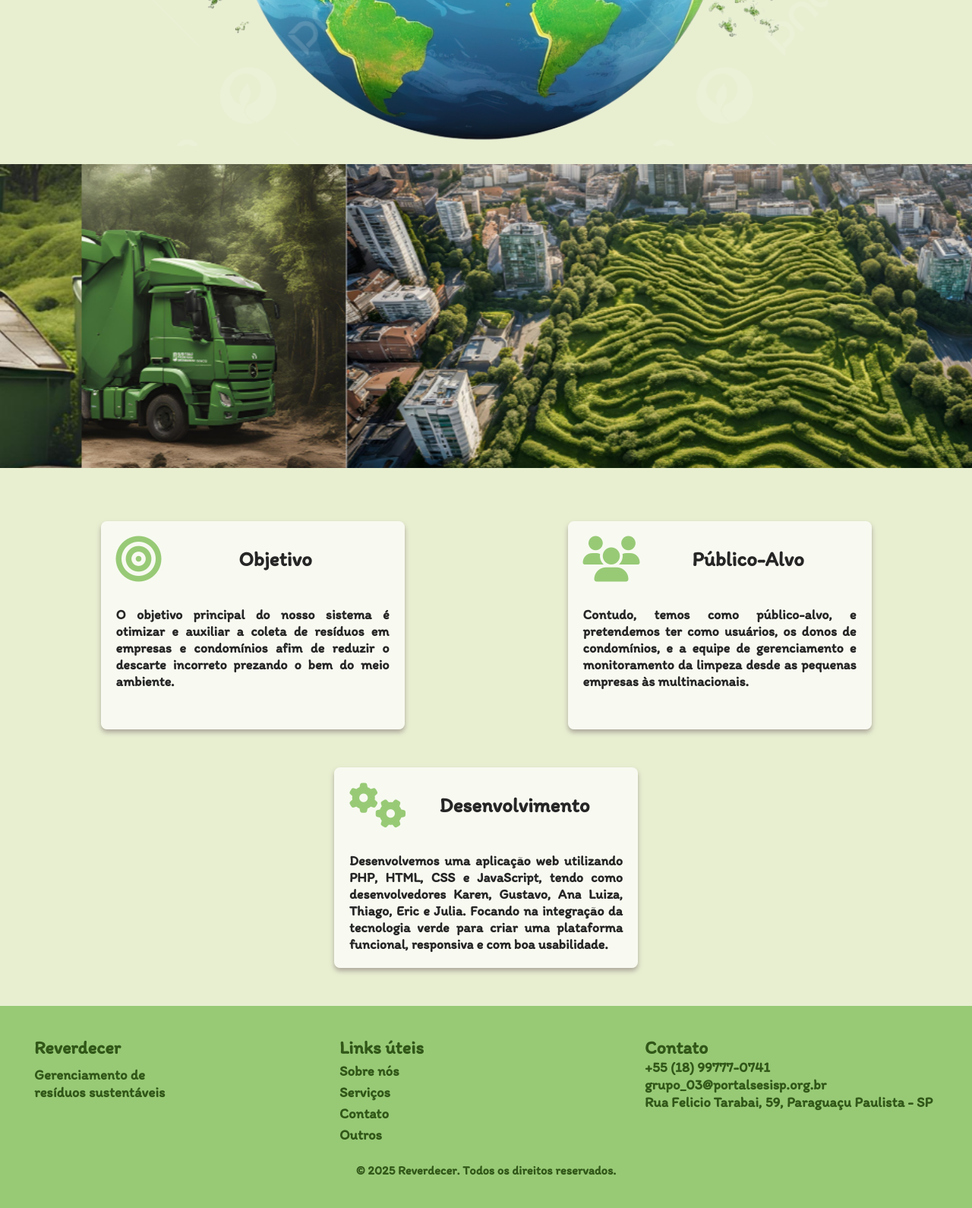
After one commit to T1NT4/Grupo3Projeto2025, a PHP site: page / in a window 1280 px wide. The commit adds this page. Shown: the part 1080-2670 px from the top of the page at 76% size. Run offline with PHP 8.4, Linux system fonts and the light colour scheme; some libraries are stand-ins or nearby versions.

Commit message:
coloquei a ladning lage e updeitei a licensa para trer o copytight de todo mujndo

```diff
--- a/estilo.css
+++ b/estilo.css
@@ -1,6 +1,6 @@
 @import url('https://fonts.googleapis.com/css2?family=Itim&display=swap');
 
-
+/* GLOBAL */
 * {
     padding: 0;
     margin: 0;
@@ -21,7 +21,7 @@ body {
     background-color: var(--cor-secundaria);
     font-family: "Itim";
 }
-
+/* HEADER */
 .logo {
     width: 280px;
     display: flex;
@@ -37,6 +37,7 @@ body {
     width: 100%;
   }
 nav {
+    width: 100% !important;
     padding: 20px;
     display: flex;
     align-items: center;
@@ -72,7 +73,7 @@ nav ul li:hover a{
     display: none;
 }
 
-
+/* PAGINA DE LOGIN */
 .btn-login {
     display: flex;
     width: 20%;
@@ -194,6 +195,7 @@ main {
     display: flex;
 }
 
+/*REGISTRAR RESIDUO PAGINA */
 
 .form{
     display: flex;
@@ -280,8 +282,229 @@ button{
 }
 
 
+/* LANDING PAGE */
+
+h1 {
+    margin-top: 80px;
+    font-size: 50px;
+    font-weight: bold;
+    margin-bottom: 15px;
+    color: var(--cor-terciaria);
+  }
 
 
+  .btn-saiba-mais {
+    background-color: transparent;
+    padding: 12px 25px;
+    font-size: 18px;
+    border: 2px solid var(--cor-terciaria);
+    color: var(--cor-terciaria);
+    border-radius: 15px;
+    text-decoration: none;
+    text-transform: uppercase;
+    transition: all 0.3s ease-in-out;
+    width: fit-content;
+}
+
+  .btn-saiba-mais:hover {
+    background-color: color-mix(in srgb, var(--cor-primaria) 80%, transparent 20%);
+    transform: scale(1.02);
+    box-shadow: 0 4px 10px rgba(0, 0, 0, 0.2);
+  }
+
+  .img img {
+    width: 100%;
+    max-width: 1600px;
+    height: auto;
+  }
+  .planeta-gigante{
+    width: 900px;
+    max-width: 90%;
+    margin: 0 auto;
+  }
+
+  .content{
+    width: 100%;
+    padding:0 10px;
+    max-width: 700px;
+    margin:0 auto;
+    text-align: center;
+    align-items: center;
+    gap:.5rem;
+    display: flex;
+    flex-direction: column;
+  }
+  .carrossel {
+    margin:20px 0;
+    width: 100%;
+    overflow: hidden;
+  }
+
+  .slides {
+    display: flex;
+    animation: mover 12s infinite;
+  }
+
+  .slide {
+    min-width: 100%;
+    aspect-ratio: 2/1;
+    max-height: 400px;
+    display: flex;
+    align-items: center;
+    justify-content: center;
+    overflow: hidden;
+  }
+
+  .slide img {
+    min-width: 100%;
+    height: 100%;
+    object-fit: cover;
+  }
+
+  @keyframes mover {
+    0% {
+        transform: translateX(0);
+    }
+    33.33% {
+        transform: translateX(-100%);
+    }
+    66.66% {
+        transform: translateX(-200%);
+    }
+    100% {
+        transform: translateX(0);
+    }
+  }
+
+  .secao {
+    display: flex;
+    justify-content: space-around;
+    gap: 50px;
+    padding: 50px;
+    flex-wrap: wrap;
+  }
+
+  .topico h2{
+    text-align: center;
+  }
+
+  .topico {
+    font-size: large;
+    text-align: justify;
+    width: 400px;
+    background-color: #ffffffb4;
+    border-radius: 8px;
+    box-shadow: 0 4px 6px rgba(131, 117, 117, 0.582);
+    padding: 20px;
+    gap: 2rem;
+    display: flex;
+    flex-direction: column;
+  }
+  .icon-container{
+    display: flex;
+    align-items: center;
+    justify-content: center;
+  }
+  .icon-container h2{
+    width: 100%;
+  }
+  .icone i{
+    color: var(--cor-primaria);
+    font-size: 60px;
+  }
+  .footer {
+    width: 100%;
+    background-color: var(--cor-primaria);
+    padding: 40px 20px;
+ }
+ .footer *{
+    color: color-mix(in srgb, var(--cor-terciaria) 60%, black 40%);
+ }
+  .footer-container {
+    display: flex;
+    justify-content: space-between;
+    width: 100%;
+    max-width: 1200px;
+    margin: 0 auto;
+    padding:0 5px;
+    flex-wrap: wrap;
+    gap: 1rem;
+  }
+
+  .footer-logo {
+    flex: 1;
+    text-align: left;
+  }
+
+  .footer-logo h2 {
+    font-size: 24px;
+  }
+
+  .footer-logo p {
+    font-size: 14px;
+    margin-top: 10px;
+  }
+
+  .footer-links {
+    flex: 1;
+  }
+
+  .footer-links h4 {
+    font-size: 18px;
+    margin-bottom: 10px;
+  }
+
+  .footer-links ul {
+    list-style: none;
+  }
+
+  .footer-links ul li {
+    margin: 5px 0;
+  }
+
+  .footer-links ul li a {
+    text-decoration: none;
+    transition: color 0.3s ease;
+  }
+
+  .footer-links ul li a:hover {
+    color: color-mix(in srgb, var(--cor-terciaria) 30%, black 70%);
+    text-decoration: underline;
+  }
+
+  .footer-contato {
+    flex: 1;
+  }
+
+  .footer-contato h4 {
+    font-size: 18px;
+    margin-bottom: 10px;
+  }
+
+  .footer-contato p {
+    color: #535353;
+    font-size: 14px;
+    margin-bottom: 5px;
+  }
+
+  .footer-bottom {
+    text-align: center;
+    margin-top: 20px;
+    font-size: 14px;
+  }
+
+  .footer-bottom p {
+    color: #535353;
+  }
+
+  @media (max-width: 768px) {
+
+    .footer-logo, .footer-links, .footer-contato {
+        margin-bottom: 20px;
+    }
+
+}
+/* RESPONSIVIDADE */
 @media (max-width: 700px) {
 
     nav ul {
@@ -403,8 +626,5 @@ button{
         position: relative;
         left: -25px;
         z-index: 221;
-    }
-
-
-
+        }
 }
--- a/header.php
+++ b/header.php
@@ -12,8 +12,8 @@
     <ul id="menuList">
 
         <div class="btn-login">
-            <a href="" class="login-btn"><button>LOGIN</button></a>
-            <a href="" class="enter-btn"><button>ENTRAR</button></a>
+            <a href="login.php" class="login-btn"><button>LOGIN</button></a>
+            <a href="cadastrar.php" class="enter-btn"><button>ENTRAR</button></a>
         </div>
 
     </ul>
--- /dev/null
+++ b/index.php
@@ -0,0 +1,139 @@
+<!DOCTYPE html>
+<html lang="pt-br">
+<head>
+    <meta charset="UTF-8">
+    <meta name="viewport" content="width=device-width, initial-scale=1.0">
+    <title>Sistema de gerenciamento do registro de resíduos sustentáveis!</title>
+    <link rel="stylesheet" href="estilo.css">
+    <link rel="stylesheet" href="https://cdnjs.cloudflare.com/ajax/libs/font-awesome/6.7.2/css/all.min.css">
+</head>
+<body>
+
+    <?php
+    include __DIR__."/header.php";
+    ?>
+
+    <!--Efeito JAVASCRIPT-->
+    <script src="headerResponsivo.js"></script>
+
+    <script src="https://kit.fontawesome.com/f8e1a90484.js" crossorigin="anonymous"> </script>
+
+
+    <div class="content">
+        <h1>Transforme resíduos em soluções verdes</h1>
+        <p>
+        <h2>Otimize processos, reduza impactos e contribua para um futuro mais verde com nosso sistema inteligente de
+            gerenciamento.</h2>
+        </p>
+
+        <a href="#saiba-mais" class="btn-saiba-mais">Saiba mais...</a>
+
+    </div>
+
+    <div class="img planeta-gigante">
+        <img src="img/foto.png" alt="">
+    </div>
+
+    <div class="carrossel">
+        <div class="slides">
+            <div class="slide">
+                <img src="img/QUEM SOMOS NÓS (1).png" alt="Imagem 1">
+            </div>
+            <div class="slide">
+                <img src="img/2.png" alt="Imagem 2">
+            </div>
+            <div class="slide">
+                <img src="img/3.png" alt="Imagem 3">
+            </div>
+        </div>
+    </div>
+<!-- 3 sessões contendo 1 tópico cada um (objetivo, público-alvo e desenvolvimento) -->
+    <div class="secao" id="saiba-mais">
+        <div class="topico">
+
+            <div class="icon-container">
+                <div class="icone">
+                    <i class="fa fa-bullseye"></i>
+                </div>
+                <h2>Objetivo</h2>
+            </div>
+            <h4>O objetivo principal do nosso sistema é otimizar e auxiliar a coleta de resíduos em empresas e
+                condomínios afim de reduzir o descarte incorreto prezando o bem do meio ambiente.</h4>
+            </p>
+        </div>
+
+        <div class="topico">
+            <div class="icon-container">
+                <div class="icone">
+                    <i class="fa fa-users"></i>
+                </div>
+                <h2>Público-Alvo</h2>
+            </div>
+            <h4> Contudo, temos como público-alvo, e pretendemos ter
+                como usuários, os donos de condomínios, e a equipe de gerenciamento e
+                monitoramento da limpeza desde as pequenas empresas às
+                multinacionais.</h4>
+        </div>
+
+        <div class="topico">
+            <div class="icon-container">
+                <div class="icone">
+                    <i class="fa fa-cogs"></i>
+                </div>
+                <h2>Desenvolvimento</h2>
+            </div>
+            <h4>Desenvolvemos uma aplicação web utilizando PHP, HTML, CSS e JavaScript, tendo como desenvolvedores Karen,
+                Gustavo, Ana Luiza, Thiago, Eric e Julia. Focando na integração da tecnologia verde para criar uma
+                plataforma funcional, responsiva e com boa usabilidade.</h4>
+        </div>
+    </div>
+
+    <script src="https://kit.fontawesome.com/a076d05399.js"></script>
+
+<!-- Rodapé -->
+    <footer class="footer">
+        <div class="footer-container">
+            <div class="footer-logo">
+                <h2>Reverdecer</h2>
+                <p>
+                <h3>Gerenciamento de <br>
+                    resíduos sustentáveis </h3>
+                </p>
+            </div>
+
+            <div class="footer-links">
+                <h2>Links úteis</h2>
+                <ul>
+                    <li>
+                        <h3><a href="#">Sobre nós</a></h3>
+                    </li>
+                    <li>
+                        <h3><a href="#">Serviços</a></h3>
+                    </li>
+                    <li>
+                        <h3><a href="#">Contato</a></h3>
+                    </li>
+                    <li>
+                        <h3><a href="#">Outros</a></h3>
+                    </li>
+                </ul>
+            </div>
+
+            <div class="footer-contato">
+                <h2>Contato</h2>
+                <h3>+55 (18) 99777-0741</h3>
+                <h3>grupo_03@portalsesisp.org.br</h3>
+                <h3>Rua Felicio Tarabai, 59, Paraguaçu Paulista - SP</h3>
+            </div>
+        </div>
+
+        <div class="footer-bottom">
+            <p>
+                <h3>&copy; 2025 Reverdecer. Todos os direitos reservados.</h3>
+            </p>
+        </div>
+    </footer>
+
+
+</body>
+</html>
--- a/login.php
+++ b/login.php
@@ -1,4 +1,4 @@
-    <!DOCTYPE html>
+<!DOCTYPE html>
 <html lang="pt-br">
 
 <head>
```
Also changed, not shown: Controller/ResiduoController.php (added, +15 -0 lines), Controller/UserController.php (added, +17 -0 lines), Model/ResiduoModel.php (added, +23 -0 lines), Model/UserModel.php (added, +30 -0 lines), IMG/2.png (added), IMG/3.png (added), IMG/QUEM SOMOS NÓS (1).png (added), IMG/foto.png (added), IMG/imagem.jpg (added), IMG/imagem2.jpg (added), IMG/images.jfif (added), IMG/img1.jpeg (added), IMG/img2.jpeg (added), IMG/img3.jfif (added), 1 other file.
